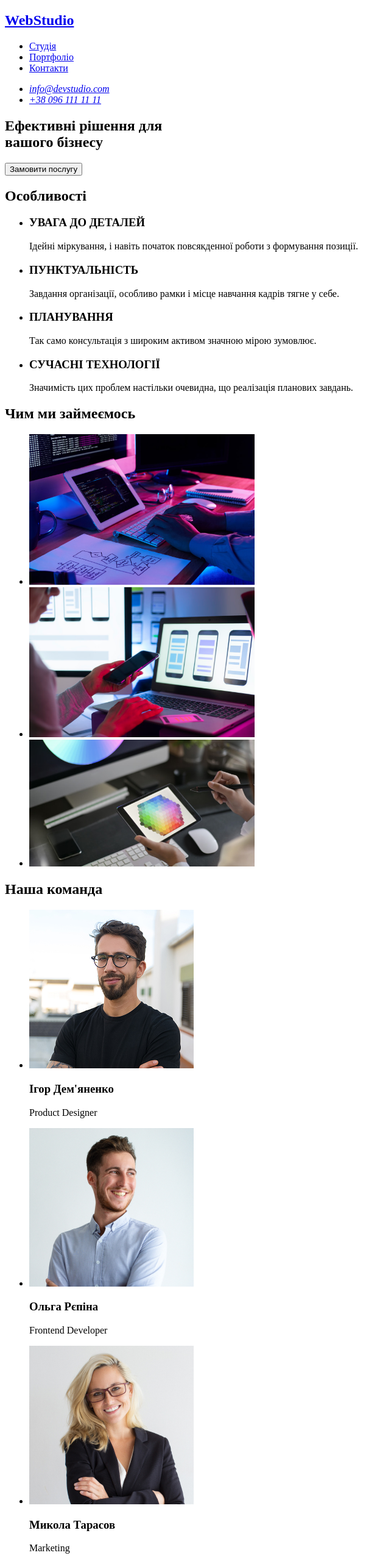
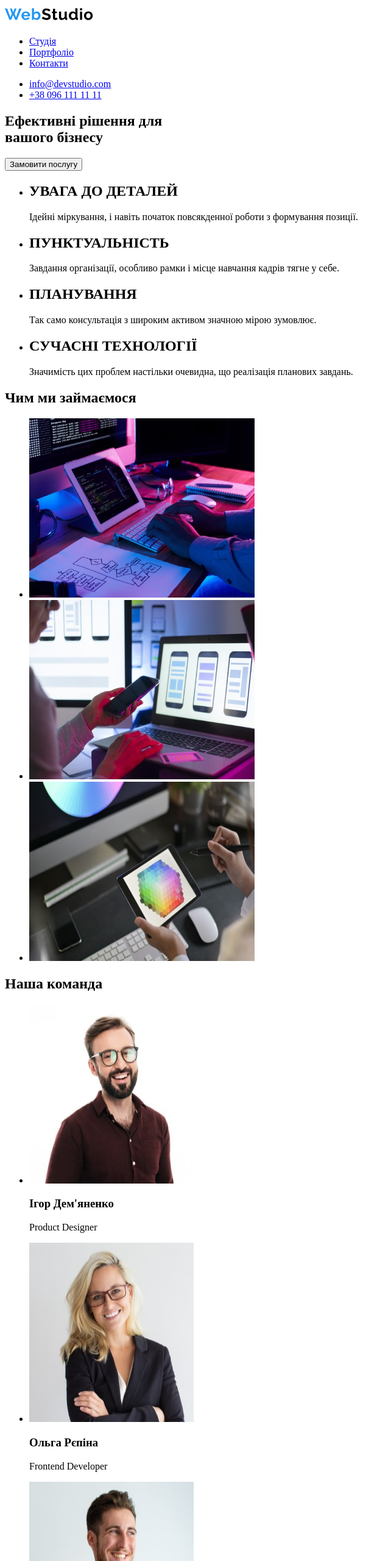
Before and after one commit to BozemanChannel/goit-markup-hw-01, a plain HTML site: page index.html in a window 1280 px wide. Shown: the top 2560 px of the page at 61% size, without its empty margins (0-642 px from the left). Drawn offline with Linux system fonts and the light colour scheme.

Commit message:
Update images and refactor index.html content
Replaced old team and portfolio images with new files, updated image references and alt texts in index.html, and improved HTML structure. Added site logo SVG, updated contact info, and enhanced section headings and content for clarity and consistency.

```diff
--- a/index.html
+++ b/index.html
@@ -1,16 +1,26 @@
 <!DOCTYPE html>
 <html lang="uk">
   <head>
-    <meta charset="UTF-8">
-    <meta name="viewport" content="width=device-width, initial-scale=1.0">
-    <title>Document</title>
+    <meta charset="UTF-8" />
+    <meta
+      name="viewport"
+      content="width=device-width, initial-scale=1.0"
+    />
+    <title>WebStudio</title>
+    <link rel="stylesheet" href="./css/styles.css" />
   </head>
   <body>
-    <!-- Шапка -->
     <header>
+      <a href="#">
+        <img
+          src="./images/WebStudio.svg"
+          alt="site-logo"
+          height="31"
+          width="145"
+        />
+      </a>
+
       <nav>
-            <h2><a href="/">WebStudio</a></h2>
-
         <ul>
           <li><a href="#">Студія</a></li>
           <li><a href="#">Портфоліо</a></li>
@@ -18,84 +28,125 @@
         </ul>
       </nav>
 
-        <address>
       <ul>
-                <li><a href="mailto:info@devstudio.com">info@devstudio.com</a></li>
-                <li><a href="tel:+380961111111">+38 096 111 11 11</a></li>
+        <li>
+          <a href="mailto:info@devstudio.com">info@devstudio.com</a>
+        </li>
+        <li>
+          <a href="tel:++380961111111">+38 096 111 11 11</a>
+        </li>
       </ul>
-        </address>
     </header>
 
     <main>
-        <!-- Замовити послугу -->
       <section>
-            <h1>Ефективні рішення для <br>вашого бізнесу</h1>
+        <h1>
+          Ефективні рішення для<br />
+          вашого бізнесу
+        </h1>
         <button type="button">Замовити послугу</button>
       </section>
-
-        <!-- Особливості -->
       <section>
-            <h2>Особливості</h2>
-
         <ul>
           <li>
-                    <h3>УВАГА ДО ДЕТАЛЕЙ</h3>
-                    <p>Ідейні міркування, і навіть початок повсякденної роботи з формування позиції.</p>
+            <h2>УВАГА ДО ДЕТАЛЕЙ</h2>
+            <p>
+              Ідейні міркування, і навіть початок повсякденної роботи
+              з формування позиції.
+            </p>
           </li>
           <li>
-                    <h3>ПУНКТУАЛЬНІСТЬ</h3>
-                    <p>Завдання організації, особливо рамки і місце навчання кадрів тягне у себе.</p>
+            <h2>ПУНКТУАЛЬНІСТЬ</h2>
+            <p>
+              Завдання організації, особливо рамки і місце навчання
+              кадрів тягне у себе.
+            </p>
           </li>
           <li>
-                    <h3>ПЛАНУВАННЯ</h3>
-                    <p>Так само консультація з широким активом значною мірою зумовлює.</p>
+            <h2>ПЛАНУВАННЯ</h2>
+            <p>
+              Так само консультація з широким активом значною мірою
+              зумовлює.
+            </p>
           </li>
           <li>
-                    <h3>СУЧАСНІ ТЕХНОЛОГІЇ</h3>
-                    <p>Значимість цих проблем настільки очевидна, що реалізація планових завдань.</p>
+            <h2>СУЧАСНІ ТЕХНОЛОГІЇ</h2>
+            <p>
+              Значимість цих проблем настільки очевидна, що реалізація
+              планових завдань.
+            </p>
           </li>
         </ul>
       </section>
-
-        <!-- Чим ми займаємось -->
       <section>
-            <h2>Чим ми займеємось</h2>
-
+        <h2>Чим ми займаємося</h2>
         <ul>
           <li>
-                    <img src="./images/1.jpg" alt="img" width="370">
+            <img
+              src="./images/IT.jpg"
+              alt="IT Programmer"
+              height="294"
+              width="370"
+            />
           </li>
           <li>
-                    <img src="./images/2.jpg" alt="img" width="370">
+            <img
+              src="./images/Marketing.jpg"
+              alt="Marketing"
+              height="294"
+              width="370"
+            />
           </li>
           <li>
-                    <img src="./images/3.jpg" alt="img" width="370">
+            <img
+              src="./images/UI.jpg"
+              alt="UI Designer"
+              height="294"
+              width="370"
+            />
           </li>
         </ul>
       </section>
-
-        <!-- Наша команда -->
       <section>
         <h2>Наша команда</h2>
-
         <ul>
           <li>
-                    <img src="./images/img.jpg" alt="team_card_1" width="270">
+            <img
+              src="./images/Igor.jpg"
+              alt="Product Designer"
+              height="294"
+              width="270"
+            />
             <h3>Ігор Дем'яненко</h3>
             <p>Product Designer</p>
           </li>
           <li>
-                    <img src="./images/img(1).jpg" alt="team_card_2" width="270">
+            <img
+              src="./images/Olga.jpg"
+              alt="Frontend Developer"
+              height="294"
+              width="270"
+            />
             <h3>Ольга Рєпіна</h3>
             <p>Frontend Developer</p>
           </li>
           <li>
-                    <img src="./images/img(2).jpg" alt="team_card_3" width="270">
+            <img
+              src="./images/Nikolas.jpg"
+              alt="Marketingh"
+              height="294"
+              width="270"
+            />
             <h3>Микола Тарасов</h3>
             <p>Marketing</p>
           </li>
           <li>
-                    <img src="./images/img(3).jpg" alt="team_card_4" width="270">
+            <img
+              src="./images/Myhailo.jpg"
+              alt="UI Designer"
+              height="294"
+              width="270"
+            />
             <h3>Михайло Єрмаков</h3>
             <p>UI Designer</p>
           </li>
@@ -103,20 +154,19 @@
       </section>
     </main>
 
-    <!-- Підвал -->
     <footer>
-        <h2><a href="/">WebStudio</a></h2>
-
+      <a href="#">
+        <img
+          src="./images/WebStudio.svg"
+          alt="site-logo"
+          height="31"
+          width="145"
+        />
+      </a>
       <address>
         <p>м. Київ, пр-т Лесі Українки, 26</p>
-            <ul>
-                <li>
         <a href="mailto:info@devstudio.com">info@devstudio.com</a>
-                </li>
-                <li>
         <a href="tel:+380961111111">+38 096 111 11 11</a>
-                </li>
-            </ul>
       </address>
     </footer>
   </body>
```
Also changed, not shown: images/1.jpg (deleted), images/2.jpg (deleted), images/3.jpg (deleted), images/IT.jpg (added), images/Igor.jpg (added), images/Marketing.jpg (added), images/Myhailo.jpg (added), images/Nikolas.jpg (added), images/Olga.jpg (added), images/UI.jpg (added), images/WebStudio.svg (added), images/img(1).jpg (deleted), images/img(2).jpg (deleted), images/img(3).jpg (deleted), 1 more files, 1 other file. Lines whose indentation alone changed are shown as unchanged.
